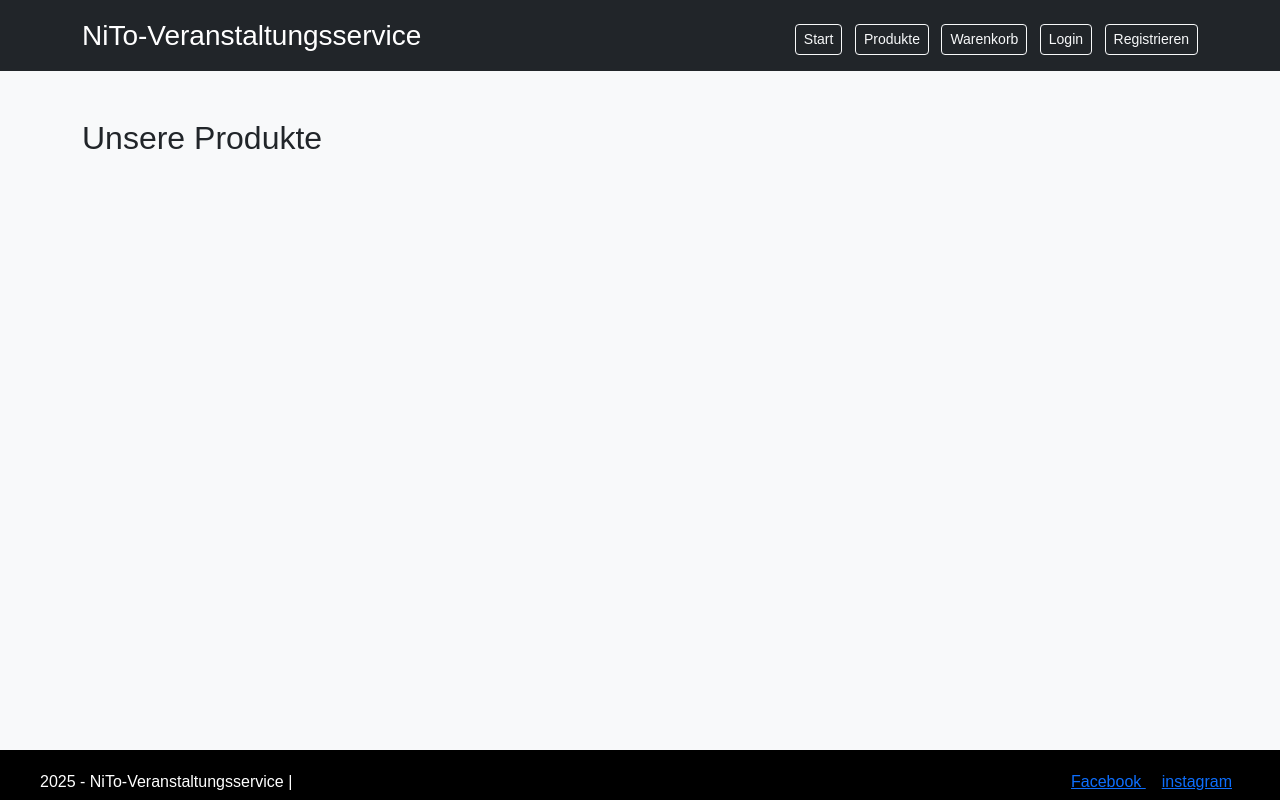
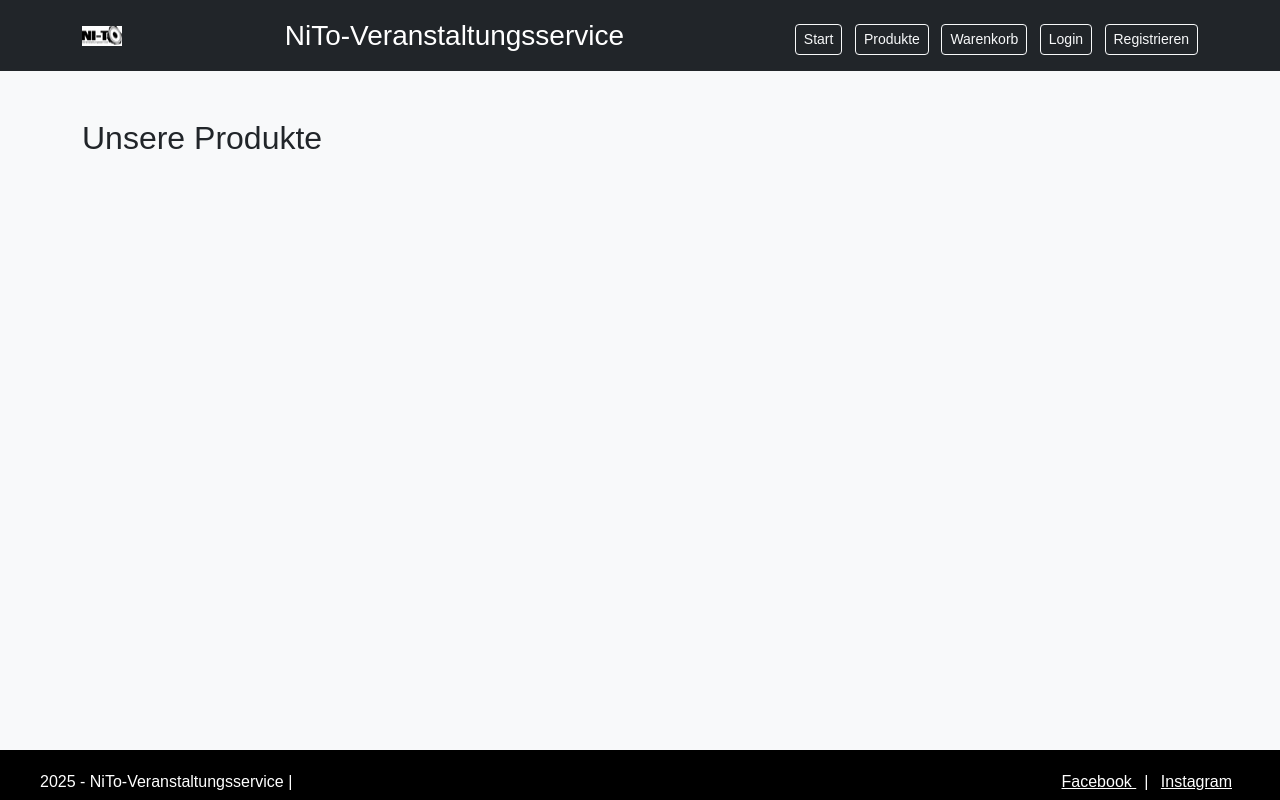
Before and after one commit to JS-Winf/webetch, a Flask app: page /produkte in a window 1280 px wide. Run offline with Flask 3, Linux system fonts and the light colour scheme; data that the repository does not hold is empty; some libraries are stand-ins or nearby versions.

Commit message:
Header Logo, Footer Design anpassung

```diff
--- a/backend/static/styles.css
+++ b/backend/static/styles.css
@@ -1,15 +1,28 @@
 /* --- Globales Layout --- */
+
+.body1 {
+    background-image: url(images/startseite.jpeg);
+    background-size: cover;
+    background-repeat: no-repeat;
+    margin: 0;
+}
+
+
 body {
     font-family: Arial, sans-serif;
     background-color: #f8f9fa;
 
 }
 
-.body-hintergrund {
-    background-image: url(startseite.jpeg);
+
+/* --- Navigation --- */
+.header-logo {
+    width: 40px;
+    height: 20px;
+    top: 10px;
+    left: 10px;
 }
 
-/* --- Navigation --- */
 header nav a {
     margin-left: 0.5rem;
 }
@@ -81,4 +94,5 @@ footer {
 
 .social-links a {
     margin: 0.5rem;
+    color: white;
 }
--- a/backend/templates/base.html
+++ b/backend/templates/base.html
@@ -9,10 +9,10 @@
     <link rel="stylesheet" href="{{ url_for('static', filename='bootstrap-5.3.6-dist/assets/css/bootstrap.min.css') }}">
     <link rel="stylesheet" href="{{ url_for('static', filename='styles.css') }}">
 </head>
-<body>
 
     <header class="bg-dark text-white p-3">
         <div class="container d-flex justify-content-between align-items-center">
+            <img src="/webetch/backend/static/images/Logo.jpg" class="header-logo">
             <h1 class="h3 mb-0">NiTo-Veranstaltungsservice</h1>
             <nav>
                 <a href="{{ url_for('index') }}" class="btn btn-outline-light btn-sm">Start</a>
@@ -27,7 +27,7 @@
             </nav>
         </div>
     </header>
-
+<body>
     <main class="container my-5">
         {% with messages = get_flashed_messages() %}
             {% if messages %}
@@ -45,21 +45,22 @@
     <!-- Bootstrap JS -->
     <script src="{{ url_for('static', filename='bootstrap-5.3.6-dist/assets/js/bootstrap.bundle.min.js') }}"></script>
 
-
+</body>
     <footer>
         <div class="footer-content">
         <p>2025 - NiTo-Veranstaltungsservice  |</p>
             <div class="social-links">
                 <a href="https://www.facebook.com/NI.TO.Veranstaltungsservice/" target="_blank" rel="noopener noreferrer">
                 Facebook
-                </a>
+                </a> |
                 <a href="https://www.instagram.com/nito_veranstaltungsservice?igsh=djNkMHBpcW85bnVj" target="_blank" rel="noopener noreferrer">
-                instagram
+                Instagram
                 </a>
             </div>
         </div>
 
     </footer>
 
-</body>
+
+
 </html>
--- a/backend/templates/index.html
+++ b/backend/templates/index.html
@@ -2,8 +2,10 @@
 
 {% block title %}Startseite{% endblock %}
 
+<body style="background-image: url(/webetch/backend/static/images/startseite.jpeg);">
+
 {% block content %}
-<div class="body-hintergrund">
+<div class="body2">
 <div class="text-center">
     <h2 class="mb-4">Nito-Veranstaltungsservice</h2>
     <h3>"Technik, die begeister - für jeden Anlass perfekt in Szene gesetzt!"</h3>
@@ -29,3 +31,4 @@
 </div>
 </div>
 {% endblock %}
+</body>
```
Also changed, not shown: backend/static/images/Logo.jpg (added), 1 other file.
